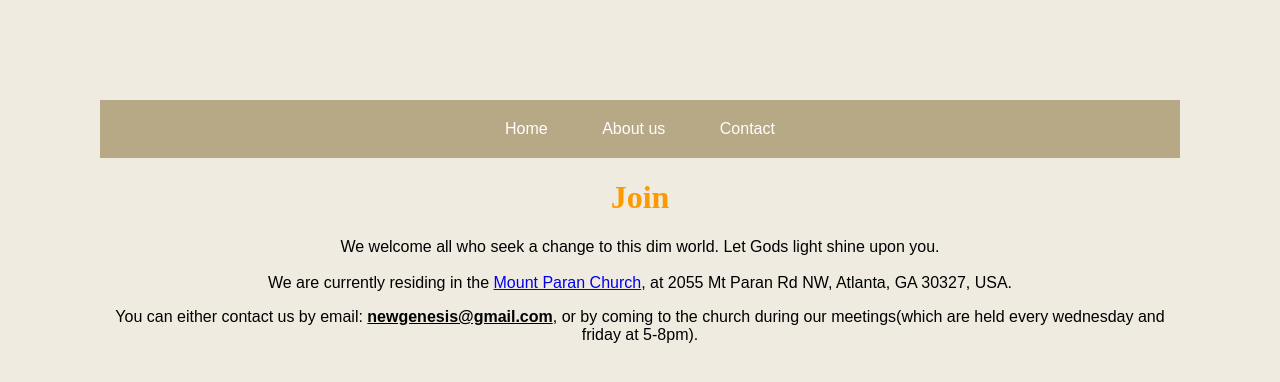
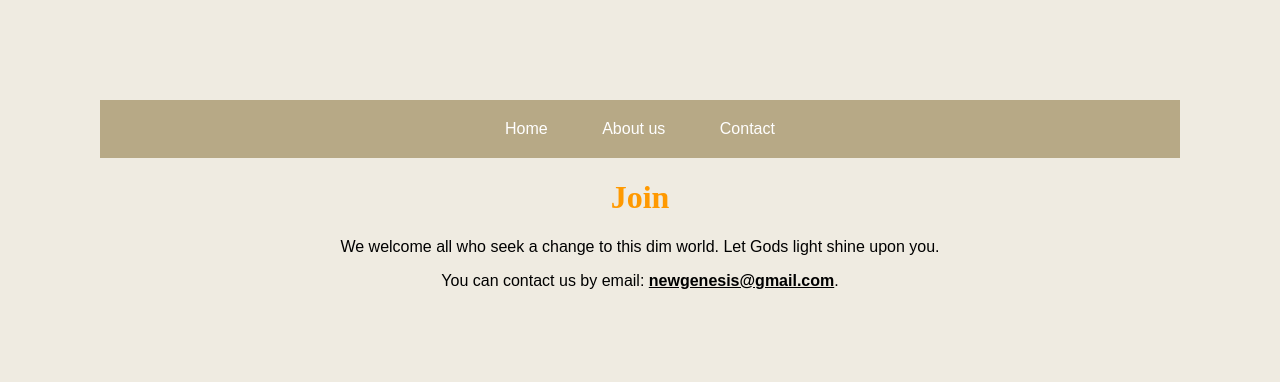
Before and after one commit to HolyNewGenesis/HolyNewGenesis.github.io, a plain HTML site: page contact.html in a window 1280 px wide. Drawn offline with Linux system fonts and the light colour scheme.

Commit message:
Issues with faulty information
Removed information that isn't correct and could cause possible trouble

```diff
--- a/contact.html
+++ b/contact.html
@@ -15,8 +15,7 @@
       </div>
     <center><h1><font face="Times New Roman" color="#ff9900">Join</font></h1></center>
     <div id="join">
-      <center><p>We welcome all who seek a change to this dim world. Let Gods light shine upon you. <br><br>We are currently residing in the <a href="https://mountparan.com/">Mount Paran Church</a>, at 2055 Mt Paran Rd NW, Atlanta, GA 30327, USA.</p></center>
-      <center><p>You can either contact us by email: <u><strong>newgenesis@gmail.com</strong></u>, or by coming to the church during our meetings(which are held every wednesday and friday at 5-8pm).</p></center>
+      <center><p>We welcome all who seek a change to this dim world. Let Gods light shine upon you.</p></center><center><p>You can contact us by email: <u><strong>newgenesis@gmail.com</strong></u>.</p></center>
     </div>
   </body>
 </html>
```
